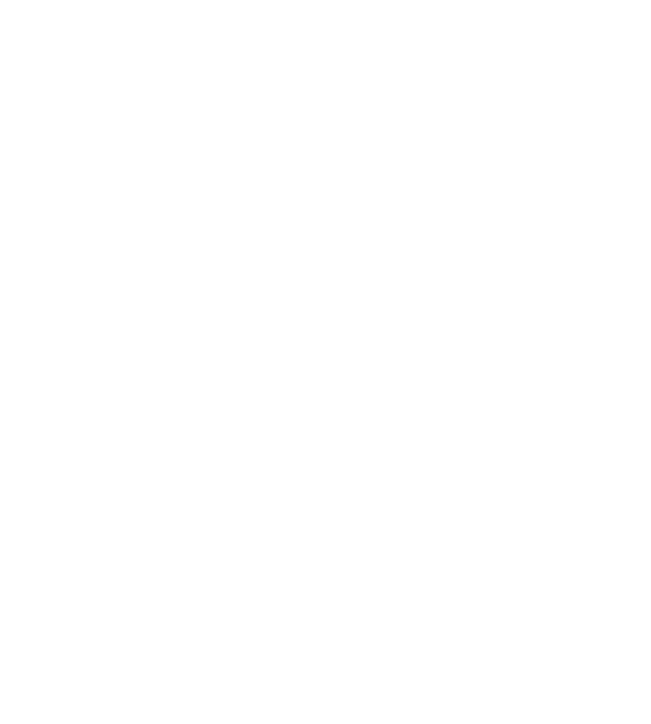
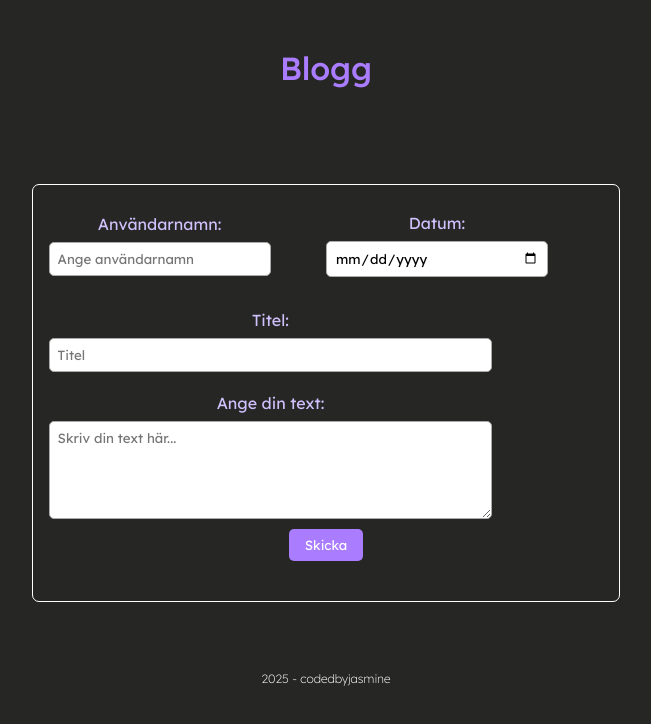
Before and after one commit to codedbyjasmine/frontend1individualproject, a plain HTML site: page index.html in a window 1280 px wide. Shown: the whole page, without its empty margins (314-965 px from the left). Drawn offline with Linux system fonts and the light colour scheme.

Commit message:
Styling and JS added

```diff
--- a/index.html
+++ b/index.html
@@ -1,11 +1,53 @@
 <!DOCTYPE html>
-<html lang="en">
+<html lang="sv">
 <head>
     <meta charset="UTF-8">
     <meta name="viewport" content="width=device-width, initial-scale=1.0">
-    <title>Document</title>
+    <link rel="stylesheet" href="style.css">
+    <link href='https://fonts.googleapis.com/css?family=Lexend Deca:200,400,500' rel='stylesheet'>
+    <script src="script.js" defer></script>
+    <title>Blogg</title>
 </head>
+
 <body>
 
+    <header>
+        <h1>Blogg</h1>
+    </header>
+
+    <main>
+        <form id="submit-post">
+            <div id="username-div">
+                <label for ="username">Användarnamn:</label>
+                <input type="text" id="username" class="form-field" placeholder="Ange användarnamn">
+            </div>
+
+            <div id="date-div">
+                <label for="post-time">Datum:</label>
+                <input type="date" name="post-time" id="post-time" class="form-field">
+            </div>
+
+            <div id="title-div">
+                <label for="post-title">Titel:</label>
+                <input type="text" id="post-title" class="form-field" placeholder="Titel">
+            </div>
+
+            <div id="content-div">
+                <label for="blog-input">Ange din text:</label>
+                <textarea id="blog-input" class="form-field" rows="5" cols="50" placeholder="Skriv din text här..."></textarea>
+            </div>
+
+            <div id="submit-div">
+                <button type="submit">Skicka</button>
+            </div>
+        </form>
+
+        <div id="blog-post"></div>
+
+    </main>
+
+    <footer>
+        <p>2025 - codedbyjasmine</p>
+    </footer>
 </body>
 </html>
--- a/script.js
+++ b/script.js
@@ -0,0 +1,40 @@
+const submitPost = document.getElementById('submit-post');
+const usernameInput = document.getElementById('username');
+const postTimeInput = document.getElementById('post-time');
+const titleInput = document.getElementById('post-title');
+const blogInput = document.getElementById('blog-input');
+
+function createPost(post) {
+    const blogPost = document.createElement('div');
+    blogPost.className = 'blog-post';
+
+    const postContent = `
+        <h2>${post.title}</h2>
+        <h4>Författare: ${post.username}</h4>
+        <h4>Datum: ${post.date}</h4>
+        <p>${post.content}</p>
+    `;
+
+    blogPost.innerHTML = postContent;
+
+    document.getElementById('blog-post').appendChild(blogPost);
+}
+
+submitPost.addEventListener('submit', (e) => {
+    e.preventDefault();
+
+    const post = {
+        username: usernameInput.value,
+        date: postTimeInput.value,
+        title: titleInput.value,
+        content: blogInput.value
+    };
+
+    createPost(post);
+
+    // Clear form fields after submission
+    usernameInput.value = '';
+    postTimeInput.value = '';
+    titleInput.value = '';
+    blogInput.value = '';
+});
--- a/style.css
+++ b/style.css
@@ -1,18 +1,135 @@
 * {
     margin: 0;
     padding: 0;
+    box-sizing: border-box;
+    transition: 0.5s;
 }
 
 body {
-    background-color: #202040;
+    min-height: 100dvh;
+    display: flex;
+    flex-direction: column;
+    align-items: center;
+    justify-content: flex-start;
+    padding-top: 1rem;
+    background-color: #262724;
     color: white;
+    font-family: 'Lexend Deca', sans-serif;
+    font-weight: 200;
 }
 
-head {
-    background-color: #543864;
-    color: #FF6363;
+header {
+    width: 100%;
+    text-align: center;
+    padding: 2rem 0;
+    margin-bottom: 1rem;
 }
 
-h1, h2, h3 {
-    color: #FFBD69;
+main {
+    max-width: 50rem;
+    width: 90%;
+    padding: 2rem;
+    display: flex;
+    flex-direction: column;
+    align-items: center;
+    gap: 1.3rem;
+    text-align: center;
+    margin-top: 1rem;
+    margin-bottom: 1rem;
 }
+
+form {
+    display: grid;
+    grid-template-columns: 50% 50%;
+    grid-template-rows: 1fr 1fr 1fr 1fr;
+    grid-template-areas:
+        "name date"
+        "title title"
+        "content content"
+        "submit submit";
+    align-items: center;
+    justify-content: center;
+    width: 80%;
+    border: 1px solid #ffffff;
+    padding: 1rem;
+    border-radius: 7px;
+}
+
+input, textarea, label {
+    display: block;
+    width: 80%;
+    justify-content: center;
+    align-items: center;
+}
+
+.form-field {
+    padding: 0.5rem;
+    margin: 0.5rem 0;
+    border: 1px solid #aaa;
+    border-radius: 5px;
+    font-family: 'Lexend Deca', sans-serif;
+    font-weight: 400;
+}
+
+#title-div {
+    grid-area: title;
+}
+
+#content-div {
+    grid-area: content;
+    height: 6rem;
+    resize: none;
+}
+
+#username-div {
+    grid-area: name;
+}
+
+#date-div {
+    grid-area: date;
+}
+
+#submit-div {
+    grid-area: submit;
+    display: flex;
+    justify-content: center;
+    align-items: center;
+    margin-top: 1rem;
+}
+
+button {
+    background-color: #aa7cff;
+    color: white;
+    border: none;
+    padding: 0.5rem 1rem;
+    border-radius: 5px;
+    cursor: pointer;
+    font-family: 'Lexend Deca', sans-serif;
+    font-weight: 400;
+}
+
+h1 {
+    color: #aa7cff;
+    font-weight: 500;
+}
+
+label, h4 {
+    color: #d0c0fd;
+    font-weight: 400;
+}
+
+h4 {
+    font-size: 0.9rem;
+}
+
+footer {
+    font-size: 0.75rem;
+}
+
+@media only screen and (max-width: 768px) {
+
+}
+
+@media only screen and (max-width: 480px) {
+
+}
```
